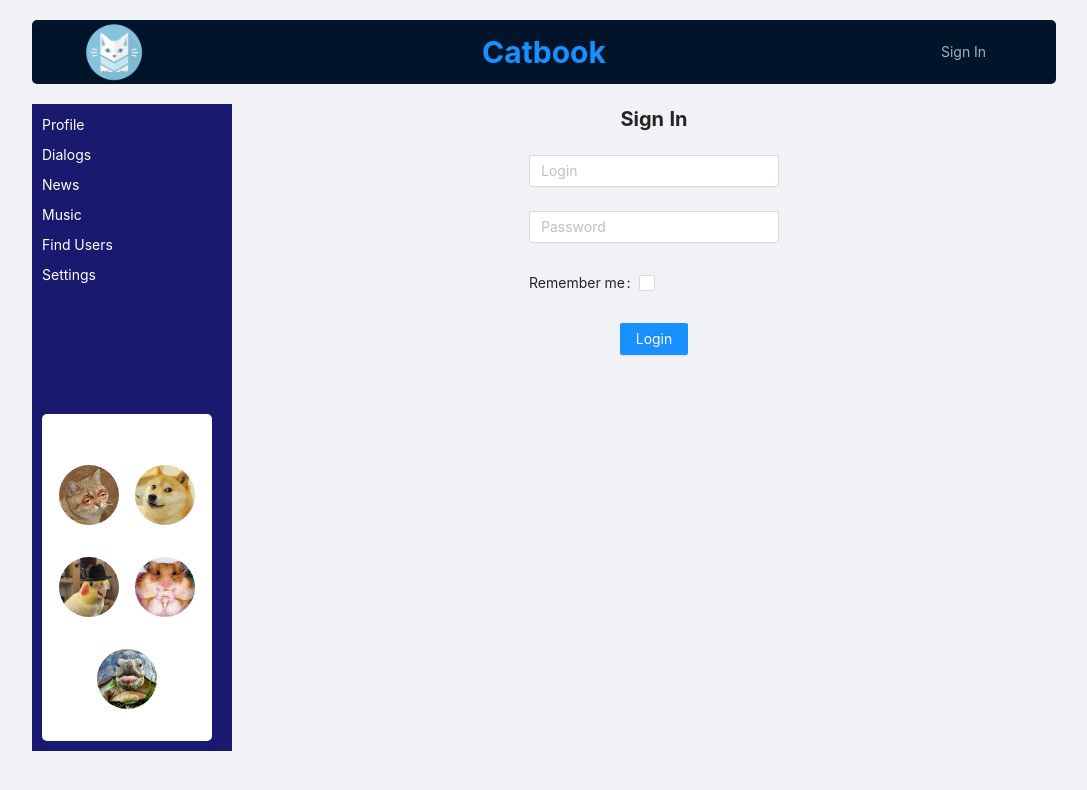
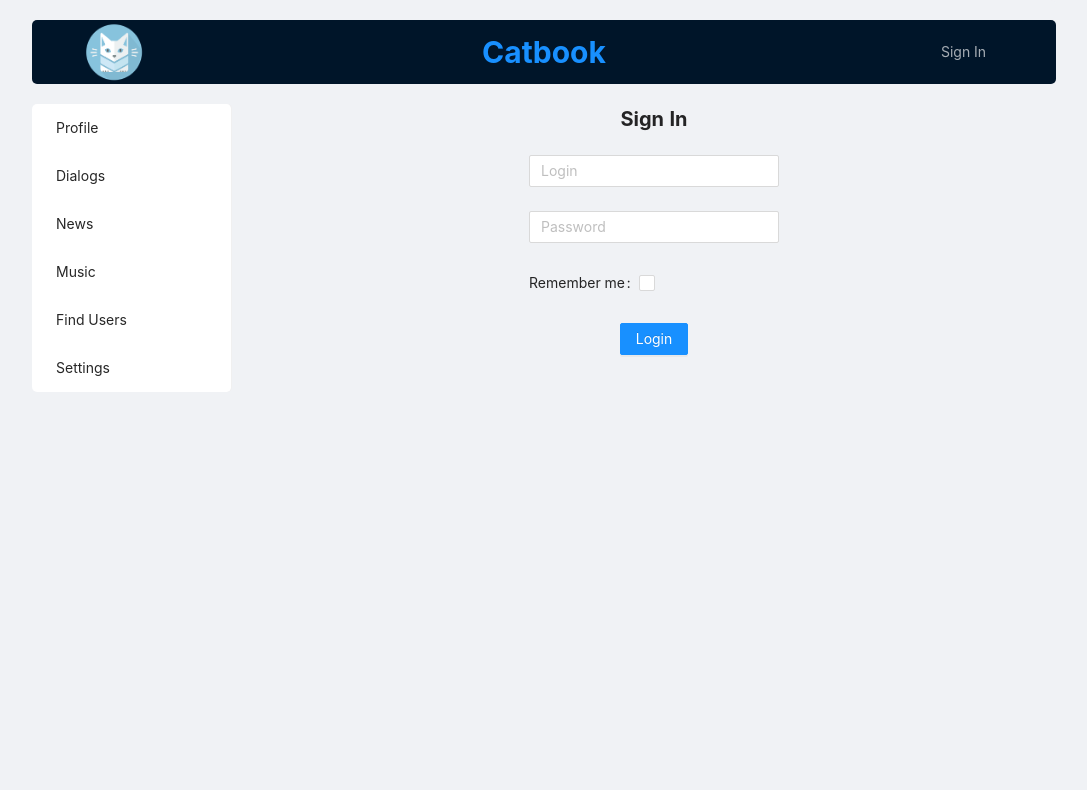
Before and after one commit to TonyBNK/social_network_ts, a React (Create React App) app: page /login in a window 1280 px wide. Shown: the top 790 px of the page, without its empty margins (96-1183 px from the left). Built offline with nearby package versions, Linux system fonts and the light colour scheme; no server answers.

Commit message:
100. Added navbar UI.

```diff
--- a/src/App.tsx
+++ b/src/App.tsx
@@ -1,6 +1,6 @@
 import React, {ComponentType} from 'react';
 import './App.module.scss';
-import {Sidebar} from "./components/Sidebar/Sidebar";
+import {Navbar} from "./components/Navbar/Navbar";
 import {
     BrowserRouter,
     Redirect,
@@ -55,7 +55,7 @@ class App extends React.Component<InitializeType> {
                 <HeaderContainer/>
                 <Layout className={c.bodyContainer}>
                     <Sider className={c.sider}>
-                        <Sidebar/>
+                        <Navbar/>
                         {
                             this.props.isAuth && <FriendsContainer/>
                         }
@@ -105,7 +105,7 @@ class App extends React.Component<InitializeType> {
             </Layout>
             // <div className="app-wrapper">
             //     <HeaderContainer/>
-            //     <Sidebar/>
+            //     <Navbar/>
             //     <React.Suspense fallback={<Preloader/>}>
             //         <Switch>
             //             <Route
--- /dev/null
+++ b/src/components/Navbar/Navbar.module.scss
@@ -0,0 +1,3 @@
+.navbarMenu {
+    border-radius: 5px;
+}
--- /dev/null
+++ b/src/components/Navbar/Navbar.tsx
@@ -0,0 +1,46 @@
+import React from "react";
+import c from "./Navbar.module.scss";
+import {NavLink} from "react-router-dom";
+import {Menu} from "antd";
+
+
+export const Navbar:React.FC = React.memo((
+
+) => {
+    return (
+        <Menu theme='light' mode='inline'
+              className={c.navbarMenu}
+        >
+            <Menu.Item key='profile'>
+                <NavLink to='/profile'>
+                    Profile
+                </NavLink>
+            </Menu.Item>
+            <Menu.Item key='dialogs'>
+                <NavLink to='/dialogs'>
+                    Dialogs
+                </NavLink>
+            </Menu.Item>
+            <Menu.Item key='news'>
+                <NavLink to='/news'>
+                    News
+                </NavLink>
+            </Menu.Item>
+            <Menu.Item key='music'>
+                <NavLink to='/music'>
+                    Music
+                </NavLink>
+            </Menu.Item>
+            <Menu.Item key='users'>
+                <NavLink to={'/users'}>
+                    Find Users
+                </NavLink>
+            </Menu.Item>
+            <Menu.Item key='settings'>
+                <NavLink to={'/settings'}>
+                    Settings
+                </NavLink>
+            </Menu.Item>
+        </Menu>
+    );
+});
--- a/src/components/Sidebar/Sidebar.module.css
+++ /dev/null
@@ -1,22 +0,0 @@
-.sidebar{
-    grid-area: n;
-    background-color: midnightblue;
-    padding: 10px;
-    display: grid;
-    grid-template-columns: 170px;
-    grid-template-rows: 30px 30px 30px 30px 30px 100px 1fr;
-}
-
-.item a{
-    color: white;
-    text-decoration: none;
-}
-
-.item a.active{
-    color: cyan;
-}
-
-.itemFriends{
-    margin-top: 30px;
-    color: white;
-}
--- a/src/components/Sidebar/Sidebar.tsx
+++ /dev/null
@@ -1,58 +0,0 @@
-import React from "react";
-import c from "./Sidebar.module.css";
-import {NavLink} from "react-router-dom";
-import {FriendsContainer} from "../Friends/FriendsContainer";
-
-export const Sidebar:React.FC = React.memo((
-
-) => {
-    return (
-        <div className={c.sidebar}>
-            <div className={c.item}>
-                <NavLink
-                    to='/profile'
-                    activeClassName={c.active}>
-                    Profile
-                </NavLink>
-            </div>
-            <div className={c.item}>
-                <NavLink
-                    to='/dialogs'
-                    activeClassName={c.active}>
-                    Dialogs
-                </NavLink>
-            </div>
-            <div className={c.item}>
-                <NavLink
-                    to='/news'
-                    activeClassName={c.active}>
-                    News
-                </NavLink>
-            </div>
-            <div className={c.item}>
-                <NavLink
-                    to='/music'
-                    activeClassName={c.active}>
-                    Music
-                </NavLink>
-            </div>
-            <div className={c.item}>
-                <NavLink
-                    to={'/users'}
-                    activeClassName={c.active}>
-                    Find Users
-                </NavLink>
-            </div>
-            <div className={c.item}>
-                <NavLink
-                    to='/settings'
-                    activeClassName={c.active}>
-                    Settings
-                </NavLink>
-            </div>
-            <div className={c.itemFriends}>
-                <FriendsContainer/>
-            </div>
-        </div>
-    );
-});
```
